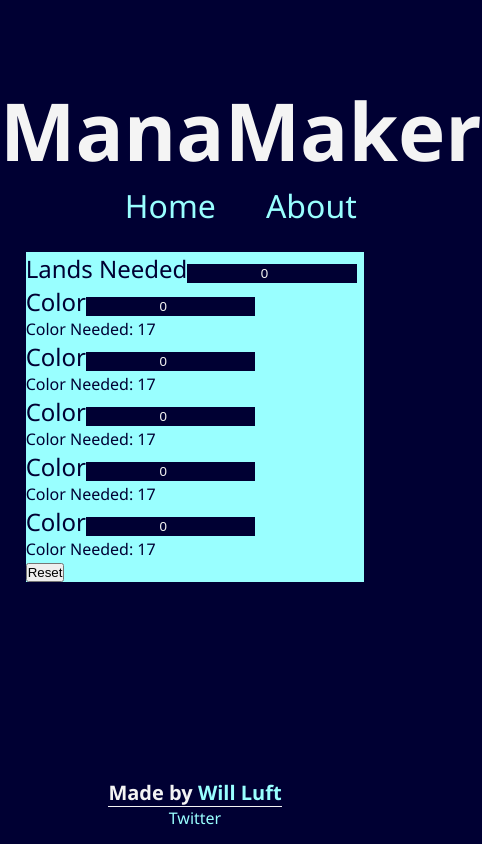
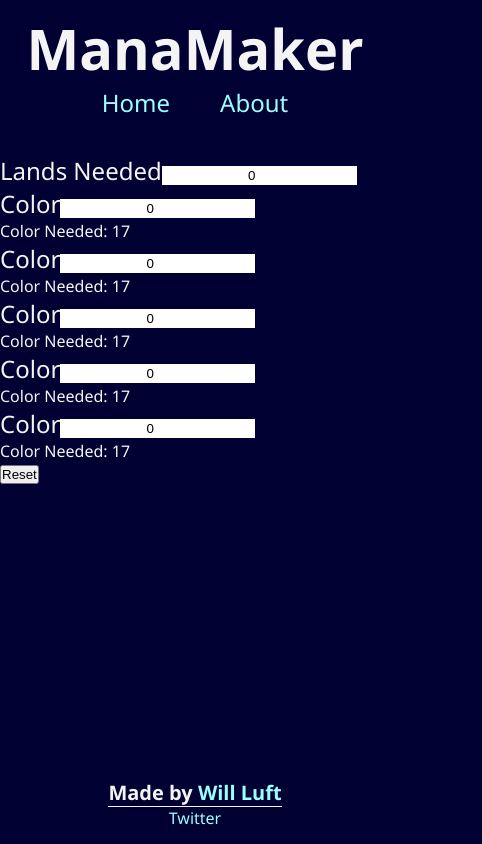
Before and after one commit to wdluft/manamaker-version-2, a React app: page / in a window 390 px wide. Shown: the whole page, 482 px wide, since content can reach past the window. Built offline with nearby package versions, Linux system fonts and the light colour scheme.

Commit message:
Updated header style to be mobile first

```diff
--- a/src/components/calculator/Calculator.js
+++ b/src/components/calculator/Calculator.js
@@ -29,7 +29,5 @@ export default Calculator
 
 const StyledCalculator = styled.section`
   margin-top: 25px;
-  max-width: 750px;
-  background: var(--color-one);
-  color: var(--dark-color)
+  width: 100%;
 `;
--- a/src/components/header/Header.js
+++ b/src/components/header/Header.js
@@ -14,11 +14,10 @@ const Header = () => {
 export default Header;
 
 const StyledHeader = styled.header`
-  max-width: 1100px;
-  margin: 75px auto 0;
+  margin: 10px auto 10px;
   text-align: center;
 
   h1 {
-    font-size: 5rem;
+    font-size: 3.5rem;
   }
 `;
--- a/src/components/header/Nav.js
+++ b/src/components/header/Nav.js
@@ -17,7 +17,7 @@ export default Nav
 
 
 const StyledNav = styled.nav`
-  font-size: 2rem;
+  font-size: 1.5rem;
 
   ul {
     list-style: none;
--- a/src/components/styledComponents/StyledInput.js
+++ b/src/components/styledComponents/StyledInput.js
@@ -1,8 +1,6 @@
 import styled from 'styled-components';
 
 export const Input = styled.input`
-  background: var(--dark-color);
-  color: var(--light-color);
   border: none;
 
   text-align: center;
--- a/src/index.css
+++ b/src/index.css
@@ -15,6 +15,7 @@ body {
   font-family: 'Segoe UI', Tahoma, Geneva, Verdana, sans-serif;
   background-color: var(--dark-color);
   color: var(--light-color);
+  height: 100%;
 }
 
 a {
```
